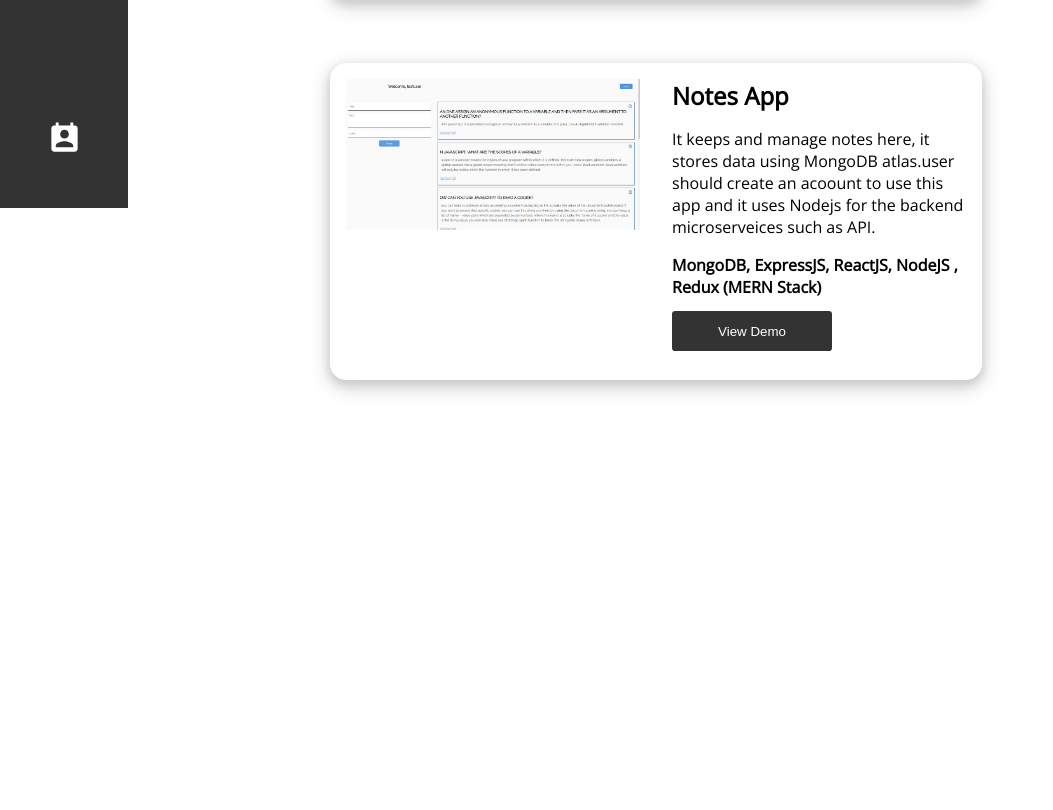
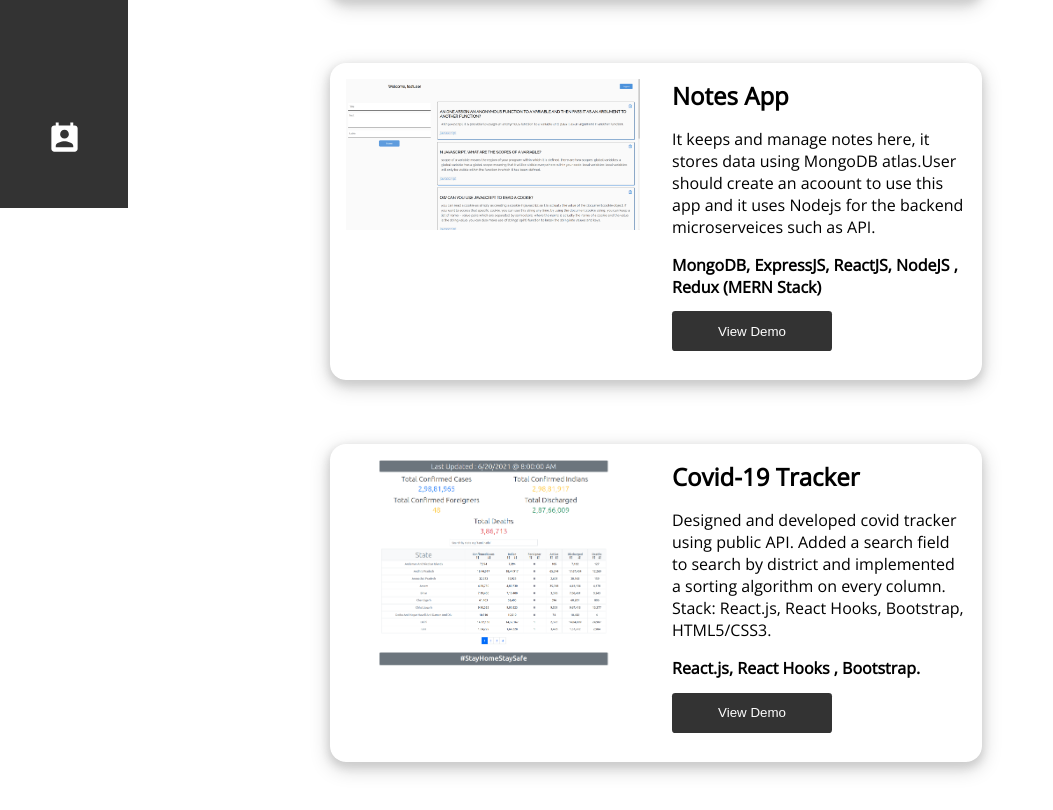
Before and after one commit to veer-a1505/my_portfolio, a React (Create React App) app: page /projects in a window 1280 px wide. Shown: the part 640-1450 px from the top of the page, without its empty margins (0-1053 px from the left). Before the commit the page ends 1068 px from the top, so only its background shows below. Built offline with nearby package versions, Linux system fonts and the light colour scheme.

Commit message:
added project and removed some content

```diff
--- a/src/components/Contact.js
+++ b/src/components/Contact.js
@@ -13,25 +13,37 @@
 
       <div className='contact_list'>
         <div>
-          <a href='https://twitter.com/Veer_1505'>
+          <a
+            target='_blank'
+            rel='noreferrer'
+            href='https://twitter.com/Veer_1505'>
             <i className='fab fa-twitter twitter'></i>
           </a>
         </div>
 
         <div>
-          <a href='https://www.linkedin.com/in/veera-mani-5947671b9/'>
+          <a
+            target='_blank'
+            rel='noreferrer'
+            href='https://www.linkedin.com/in/veera-profile-1505/'>
             <i className='fab fa-linkedin'></i>
           </a>
         </div>
 
         <div>
-          <a href='https://github.com/veer-a1505'>
+          <a
+            target='_blank'
+            rel='noreferrer'
+            href='https://github.com/veer-a1505'>
             <i className='fab fa-github-square'></i>
           </a>
         </div>
 
         <div>
-          <a href='mailto:veerasaraha@gmail.com'>
+          <a
+            target='_blank'
+            rel='noreferrer'
+            href='mailto:veerasaraha@gmail.com'>
             <i className='fas fa-envelope'></i>
           </a>
         </div>
--- a/src/components/Projects.js
+++ b/src/components/Projects.js
@@ -1,6 +1,7 @@
 import React from 'react'
 import budget from './../images/budget_tracker.png'
 import notes from './../images/notes_app.png'
+import covidTracker from './../images/covid-tracker.png'
 
 const Projects = () => {
   return (
@@ -41,7 +42,7 @@
           <h2>Notes App</h2>
           <p>
             It keeps and manage notes here, it stores data using MongoDB
-            atlas.user should create an acoount to use this app and it uses
+            atlas.User should create an acoount to use this app and it uses
             Nodejs for the backend microserveices such as API.
           </p>
           <div>
@@ -57,6 +58,33 @@
           </div>
         </div>
       </div>
+
+      <div className='project_card'>
+        <div>
+          <img src={covidTracker} alt={'budget tracker'} />
+        </div>
+
+        <div>
+          <h2>Covid-19 Tracker</h2>
+          <p>
+            Designed and developed covid tracker using public API. Added a
+            search field to search by district and implemented a sorting
+            algorithm on every column. Stack: React.js, React Hooks, Bootstrap,
+            HTML5/CSS3.
+          </p>
+          <div>
+            <h4>React.js, React Hooks , Bootstrap.</h4>
+          </div>
+          <div>
+            <a
+              target='_blank'
+              rel='noreferrer'
+              href='https://react-covid-19-tracker-india.netlify.app/'>
+              <button>View Demo</button>
+            </a>
+          </div>
+        </div>
+      </div>
     </div>
   )
 }
--- a/src/components/Skills.js
+++ b/src/components/Skills.js
@@ -121,7 +121,7 @@
           </div>
         </div>
       </div>
-
+      {/*
       <div>
         <h2>OTHERS</h2>
         <div className='skills_icons'>
@@ -141,7 +141,7 @@
             </a>
           </div>
         </div>
-      </div>
+      </div> */}
     </div>
   )
 }
```
Also changed, not shown: src/images/covid-tracker.png (added).
